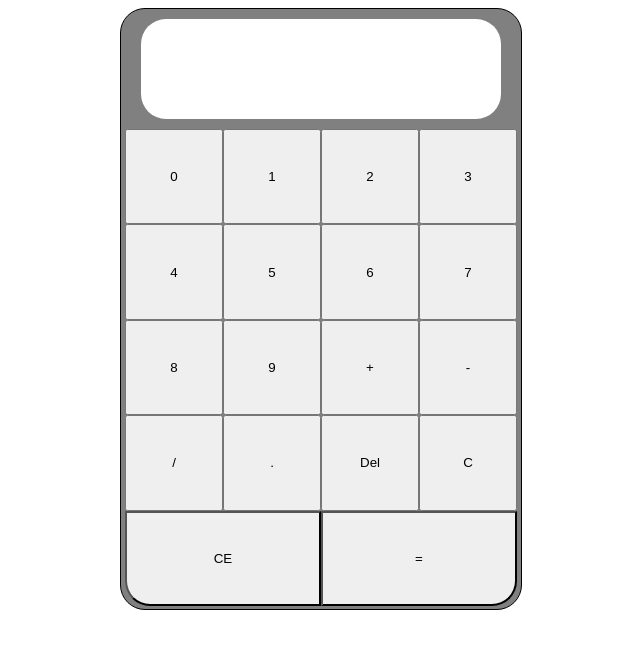
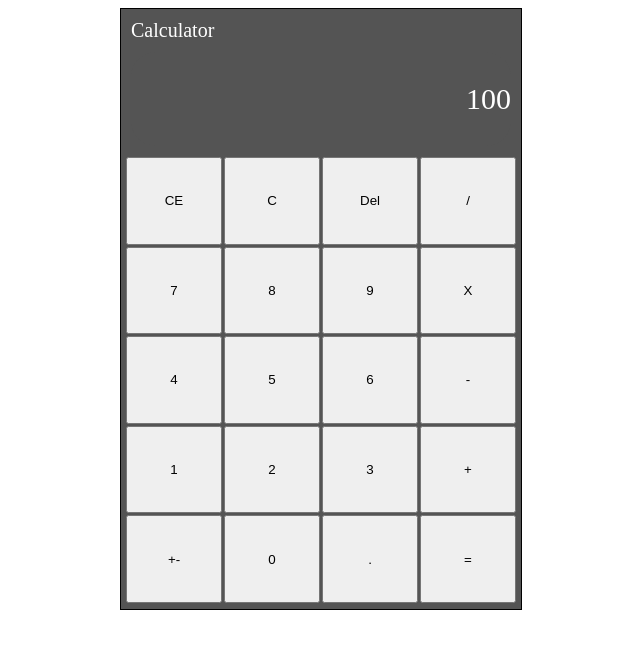
Before and after one commit to Brownnf/calculator, a plain HTML site: page index.html in a window 1280 px wide. Shown: the whole page, without its empty margins (319-959 px from the left). Drawn offline with Linux system fonts and the light colour scheme.

Commit message:
Add function for numbers, clear, delete buttons

```diff
--- a/index.html
+++ b/index.html
@@ -9,27 +9,29 @@
 </head>
 <body>
     <div class="main">
-        <div class="display"></div>
-
+        <div class="title">Calculator</div>
+        <div class="display" id="display">100</div>
         <div class="input">
-            <button>0</button>
-            <button>1</button>
-            <button>2</button>
-            <button>3</button>
-            <button>4</button>
-            <button>5</button>
-            <button>6</button>
-            <button>7</button>
-            <button>8</button>
-            <button>9</button>
-            <button id="equal">=</button>
-            <button id="plus">+</button>
-            <button id="minus">-</button>
-            <button id="division">/</button>
-            <button id="decimal">.</button>
-            <button id="delete">Del</button>
-            <button id="clear">C</button>
-            <button id="ce">CE</button>
+            <button class="binput" id="ce">CE</button>
+            <button class="binput" id="clear">C</button>
+            <button class="binput" id="delete">Del</button>
+            <button class="binput id="division">/</button>
+            <button class="binput number">7</button>
+            <button class="binput number">8</button>
+            <button class="binput number">9</button>
+            <button class="binput">X</button>
+            <button class="binput number">4</button>
+            <button class="binput number">5</button>
+            <button class="binput number">6</button>
+            <button class="binput id="minus">-</button>
+            <button class="binput number">1</button>
+            <button class="binput number">2</button>
+            <button class="binput number">3</button>
+            <button class="binput id="plus">+</button>
+            <button class="binput">+-</button>
+            <button class="binput number">0</button>
+            <button class="binput id="decimal">.</button>
+            <button class="binput id="equal">=</button>
         </div>
     </div>
     <script src="script.js"></script>
--- a/script.js
+++ b/script.js
@@ -17,3 +17,40 @@ function divide(num1, num2){
 function operate(){
 
 }
+
+
+//Event listener for the number buttons
+let numbers = Array.from(document.getElementsByClassName('number'));
+let display = document.getElementById('display');
+
+numbers.forEach(element => {
+    element.addEventListener('click',function(){
+            //stop user from having multiple 0's
+            if(display.textContent == 0){
+                display.textContent = element.textContent;
+            }
+            else{
+                display.textContent += element.textContent;
+            }
+    })
+});
+
+
+//Event listener for the clear button
+let clearB = document.getElementById('clear');
+clearB.addEventListener('click', function(){
+    display.textContent = "";
+});
+
+//Event listener for the Delete button
+let del = document.getElementById('delete');
+del.addEventListener('click', function(){
+    //Make sure string isn't empty
+    if(display.textContent.length > 0){
+
+    display.textContent = display.textContent.substring(0,display.textContent.length-1);
+    }
+});
+
+//Event listener for the Clear All button
+//Event listener for operators
--- a/style.css
+++ b/style.css
@@ -4,8 +4,18 @@ body{
     align-items: center;
 }
 
+.title{
+    font-size: 20px;
+    text-align: left;
+    width: 100%;
+    margin-left: 20px;
+    padding-top: 10px;
+    padding-bottom: -10px;
+    color: white;
+}
+
 .main{
-    background-color: grey;
+    background-color: rgb(84, 84, 84);
     display: flex;
     flex-direction: column;
     align-items: center;
@@ -15,16 +25,21 @@ body{
     min-height: 600px;
     border: 1px solid black;
     position: sticky;
-    border-radius: 25px;
 }
 
 .display{
-    background-color: white;
-    width: 90%;
+    background-color: rgb(84, 84, 84);
+    color: white;
+    width: 95%;
     height: 100px;
     margin: 10px;
     border-radius: 25px;
+    display: flex;
+    justify-content: flex-end;
+    align-items: center;
+    font-size: 30px;
 }
+
 
 .input{
     display: grid;
@@ -32,16 +47,9 @@ body{
     grid-template-rows: 20% 20% 20% 20% 20%;
     width: 98%;
     height: 79.5%;
+    margin-bottom: 5px;
 }
 
-
-#equal {
-    grid-column: 3 / span 2;
-    grid-row: 5 / span 1;
-    border-bottom-right-radius: 25px;
-  }
-
-#ce{
-    grid-column: 1 / span 2;
-    border-bottom-left-radius: 25px;
+.binput{
+    margin: 1px;
 }
```
